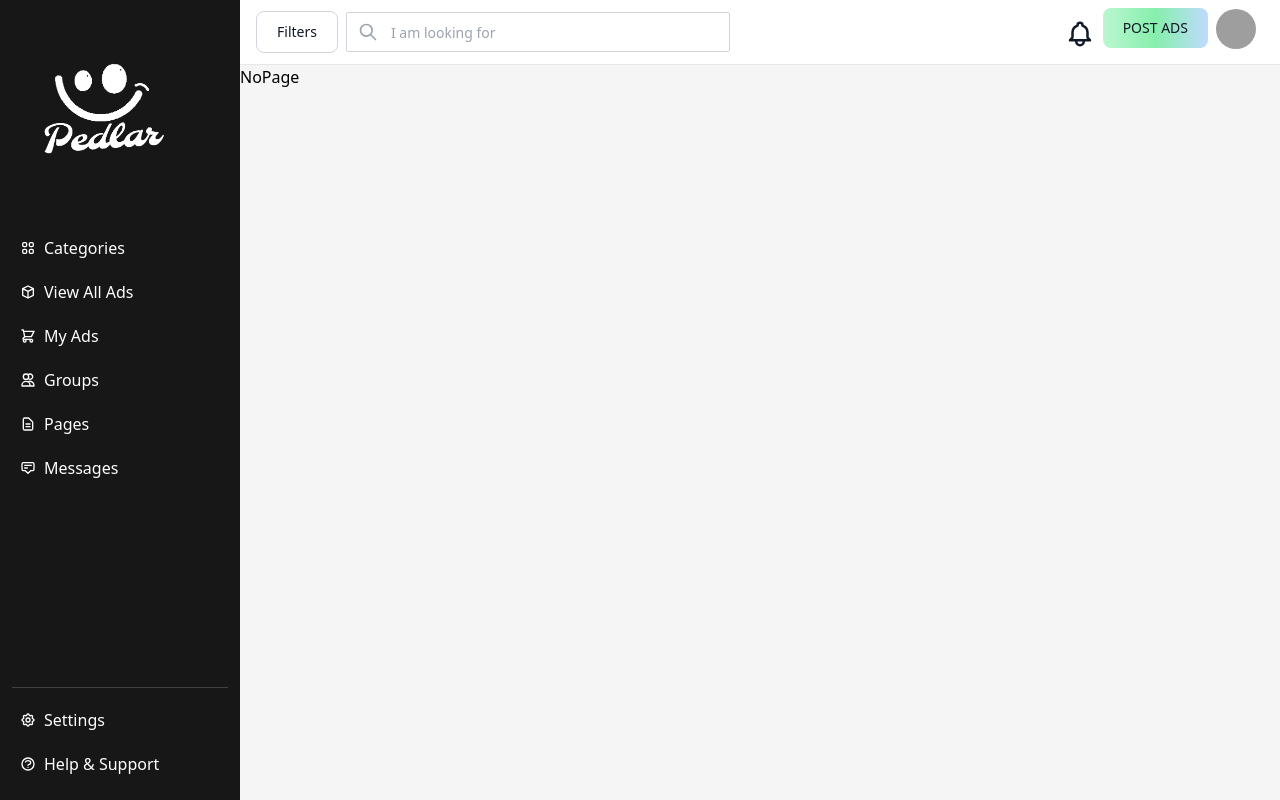
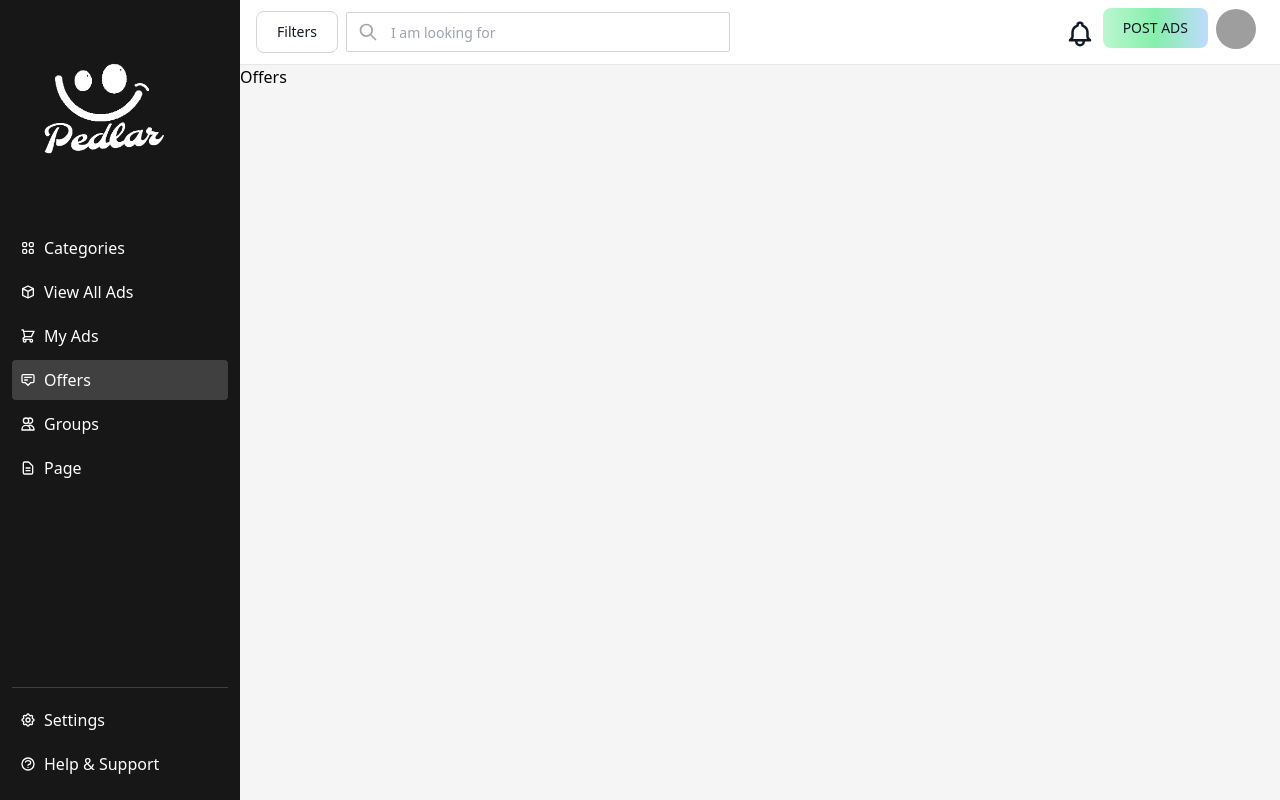
Before and after one commit to MrMYMSharaf/PedlarLk, a React (Vite) app: page /offers in a window 1280 px wide. Built offline with nearby package versions, Linux system fonts and the light colour scheme; grey boxes are pictures that could not be loaded.

Commit message:
error page add

```diff
--- a/src/App.jsx
+++ b/src/App.jsx
@@ -2,7 +2,7 @@ import { useState } from 'react'
 import {BrowserRouter as Router,Routes,Route,Link} from "react-router-dom";
 import Layout from './components/shared/Layout';
 import Categories from './components/pages/Categories';
-import Messages from './components/pages/Messages';
+import Offers from './components/pages/Offers';
 import Page from './components/pages/Page';
 import  Myads from './components/pages/Myads';
 import  Groups from './components/pages/Groups';
@@ -18,7 +18,7 @@ function App() {
       <Routes>
         <Route path="/" element={<Layout />}>
           <Route index element={<Categories />} />
-          <Route path="messages" element={<Messages />} />
+          <Route path="offers" element={<Offers />} />
           <Route path="page" element={<Page />} />
           <Route path="groups" element={<Groups />} />
           <Route path="myads" element={<Myads />} />
--- a/src/components/pages/Error/NoPage.jsx
+++ b/src/components/pages/Error/NoPage.jsx
@@ -1,9 +1,26 @@
-import React from 'react'
+import React from 'react';
+import robot from '../../../assets/Error/error-404-not-found .png'
+import logo from '../../../assets/logo/Pedlar_logo.png'
 
 const NoPage = () => {
   return (
-    <div>NoPage</div>
-  )
-}
+    <div className="bg-gray-100 h-full p-8">
+      <div>
+        <img src={logo} alt="Pedlar Logo" className="w-48" />
+      </div>
+      <div className="flex relative">
+        <div className="mr-8">
+          <h1 className="text-4xl font-bold text-gray-800">404. That’s an error.</h1>
+          <p className="text-lg text-gray-600 mt-2">
+            The requested URL was not found on this server. That’s all we know.
+          </p>
+        </div>
+        <div >
+          <img src={robot} alt="Robot Image" className="w-96 md:w-64 relative md:absolute md:top-[-10rem]" />
+        </div>
+      </div>
+    </div>
+  );
+};
 
-export default NoPage
+export default NoPage;
--- a/src/components/pages/Messages.jsx
+++ /dev/null
@@ -1,9 +0,0 @@
-import React from 'react'
-
-const Messages = () => {
-  return (
-    <div>Messages</div>
-  )
-}
-
-export default Messages
--- /dev/null
+++ b/src/components/pages/Offers.jsx
@@ -0,0 +1,9 @@
+import React from 'react'
+
+const Offers = () => {
+  return (
+    <div>Offers</div>
+  )
+}
+
+export default Offers
--- a/src/lib/consts/navigation.jsx
+++ b/src/lib/consts/navigation.jsx
@@ -21,23 +21,24 @@ export const DASHBOARD_SIDEBAR_LINKS = [
         icon: <HiOutlineShoppingCart />
     },
     {
+        key: 'offers',
+        label: 'Offers',
+        path: '/offers',
+        icon: <HiOutlineAnnotation />
+    },
+    {
         key: 'groups',
         label: 'Groups',
         path: '/groups',
         icon: <HiOutlineUsers />
     },
     {
-        key: 'pages',
-        label: 'Pages',
-        path: '/pages',
+        key: 'page',
+        label: 'Page',
+        path: '/page',
         icon: <HiOutlineDocumentText />
     },
-    {
-        key: 'messages',
-        label: 'Messages',
-        path: '/messages',
-        icon: <HiOutlineAnnotation />
-    }
+
 ];
 
 export const DASHBOARD_SIDEBAR_BOTTOM_LINKS = [
```
Also changed, not shown: src/assets/Error/error-404-not-found .png (added).
